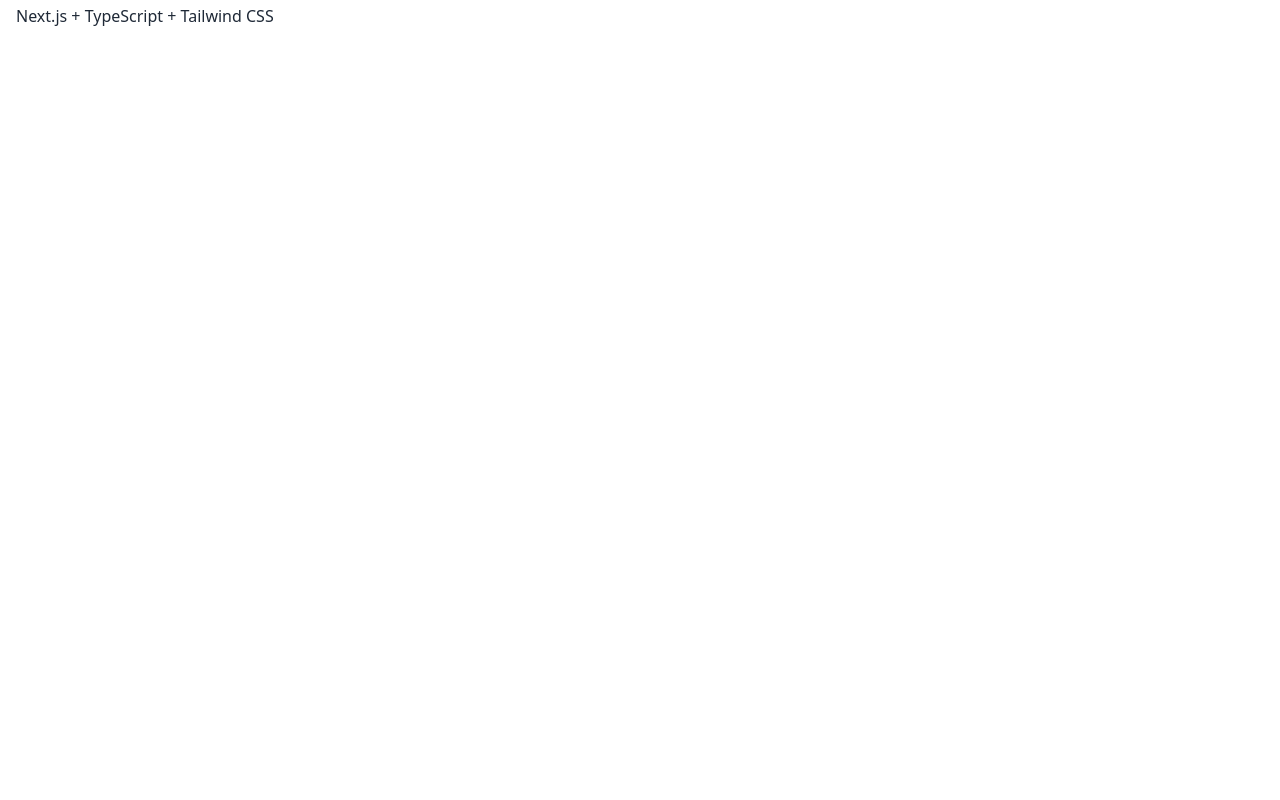
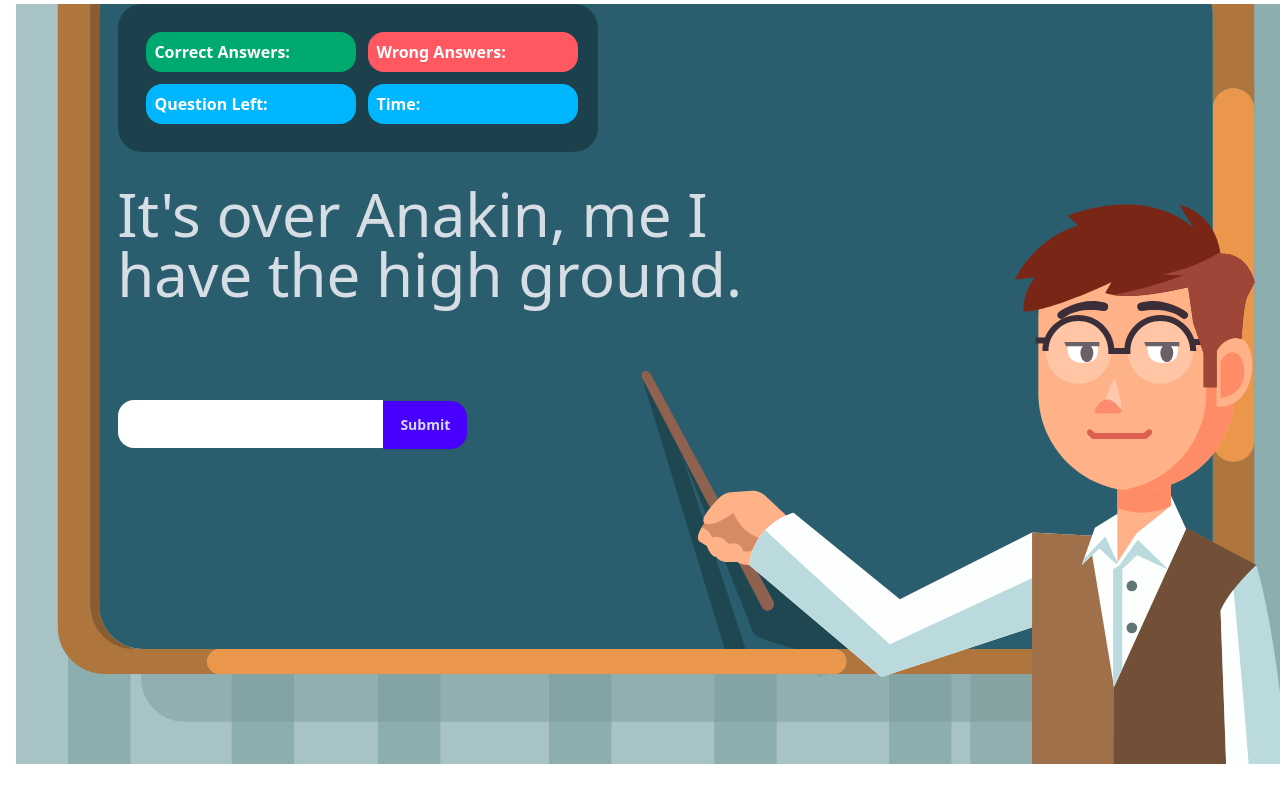
Before and after one commit to mahbd/simple-exam, a Next.js app: page / in a window 1280 px wide. Built offline with nearby package versions, Linux system fonts and the light colour scheme.

Commit message:
Completed exam interface

```diff
--- a/app/page.tsx
+++ b/app/page.tsx
@@ -1,7 +1,82 @@
+import Image from "next/image";
+
 export default function Home() {
   return (
     <div>
-      <h1>Next.js + TypeScript + Tailwind CSS</h1>
+      <Image
+        src={"/teacher.svg"}
+        alt={""}
+        width={1920}
+        height={1080}
+        style={{
+          height: "95vh",
+          width: "100%",
+          objectFit: "cover",
+          position: "fixed",
+          zIndex: "-1",
+        }}
+      />
+      <div>
+        <InfoBoard />
+        <div
+          className="mt-5 chat chat-end text-6xl text-start"
+          style={{ marginRight: "30vw" }}
+        >
+          <div className="chat-bubble bg-transparent">
+            It&apos;s over Anakin, me I have the high ground.
+          </div>
+        </div>
+        <div className={"mt-20"}>
+          <input
+            type="text"
+            className={"ms-[8vw] mt-1 input rounded-s-2xl rounded-e-none"}
+          />
+          <button
+            className={"btn btn-primary mt-0 rounded-e-2xl rounded-s-none"}
+          >
+            Submit
+          </button>
+        </div>
+      </div>
     </div>
   );
 }
+
+function InfoBoard() {
+  return (
+    <div
+      className={
+        "bg-info bg-transparent/30 rounded-3xl p-5 pb-7 w-[30rem] ms-[8vw] grid grid-cols-2 gap-1"
+      }
+    >
+      <p
+        className={
+          "bg-success text-base-100 p-2 rounded-2xl mt-2 ms-2 h-10 col-span-1 font-extrabold"
+        }
+      >
+        Correct Answers:
+      </p>
+      <p
+        className={
+          "bg-error text-base-100 p-2 rounded-2xl mt-2 ms-2 h-10 col-span-1 font-extrabold"
+        }
+      >
+        Wrong Answers:
+      </p>
+      <p
+        className={
+          "bg-info text-base-100 p-2 rounded-2xl mt-2 ms-2 h-10 col-span-1 font-extrabold"
+        }
+      >
+        Question Left:
+      </p>
+      <p
+        className={
+          "bg-info text-base-100 p-2 rounded-2xl mt-2 ms-2 h-10 col-span-1 font-extrabold"
+        }
+      >
+        Time:
+      </p>
+    </div>
+  );
+}
```
Also changed, not shown: public/teacher.svg (added).
